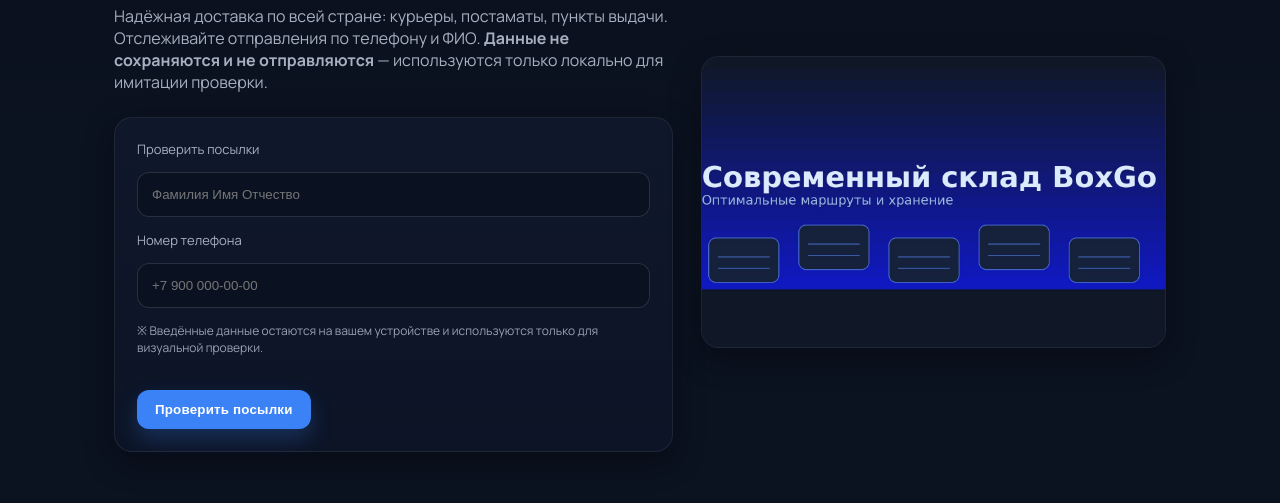
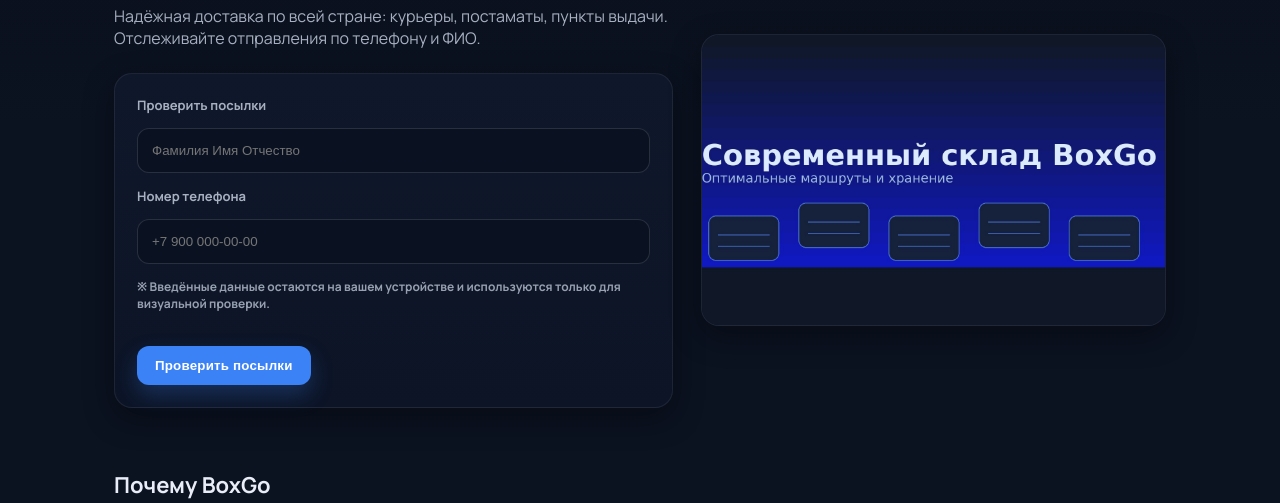
Before and after one commit to BoxGoRussia/home-page-BoxGo, a plain HTML site: page index.html in a window 1280 px wide. Shown: the part 198-701 px from the top of the page. Drawn offline with Linux system fonts and the light colour scheme.

Commit message:
Update index.html

```diff
--- a/index.html
+++ b/index.html
@@ -4,7 +4,7 @@
   <meta charset="UTF-8" />
   <meta name="viewport" content="width=device-width, initial-scale=1" />
   <title>BoxGo — проверка посылок</title>
-  <meta name="description" content="BoxGo — служба доставки. Проверьте свои посылки по ФИО и номеру телефона. Данные не сохраняются и не отправляются." />
+  <meta name="description" content="BoxGo — служба доставки. Проверьте свои посылки по ФИО и номеру телефона." />
   <link rel="preconnect" href="https://fonts.googleapis.com">
   <link rel="preconnect" href="https://fonts.gstatic.com" crossorigin>
   <link href="https://fonts.googleapis.com/css2?family=Manrope:wght@400;500;600;700;800&display=swap" rel="stylesheet">
@@ -90,7 +90,7 @@
     <section class="hero">
       <div>
         <h1>Служба доставки <span style="color:var(--brand-2)">BoxGo</span></h1>
-        <p>Надёжная доставка по всей стране: курьеры, постаматы, пункты выдачи. Отслеживайте отправления по телефону и ФИО. <strong>Данные не сохраняются и не отправляются</strong> — используются только локально для имитации проверки.</p>
+        <p>Надёжная доставка по всей стране: курьеры, постаматы, пункты выдачи. Отслеживайте отправления по телефону и ФИО. <strong></p>
 
         <div id="form" class="card form-card" role="form" aria-labelledby="check-title">
           <div class="row">
```
